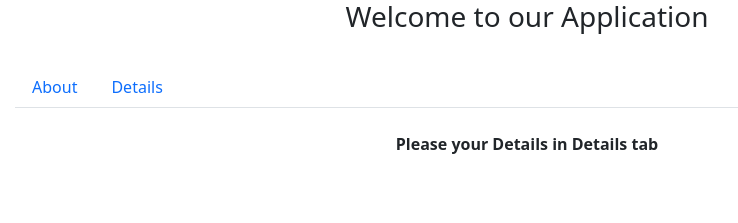
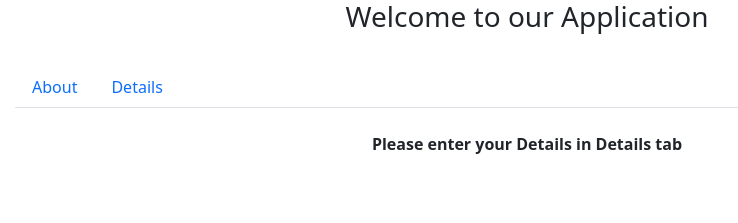
Before and after one commit to Bunnysmartt/Angular, an Angular app: page /first in a window 1280 px wide. Shown: the top 223 px of the page, without its empty margins (113-851 px from the left). Built offline with nearby package versions, Linux system fonts and the light colour scheme.

Commit message:
Added enter word in about tab

```diff
--- a/src/app/About/first.component.html
+++ b/src/app/About/first.component.html
@@ -1 +1 @@
-<p style="text-align: center;"> <br> <b>Please your Details in Details tab </b></p>
+<p style="text-align: center;"> <br> <b>Please enter your Details in Details tab </b></p>
```
